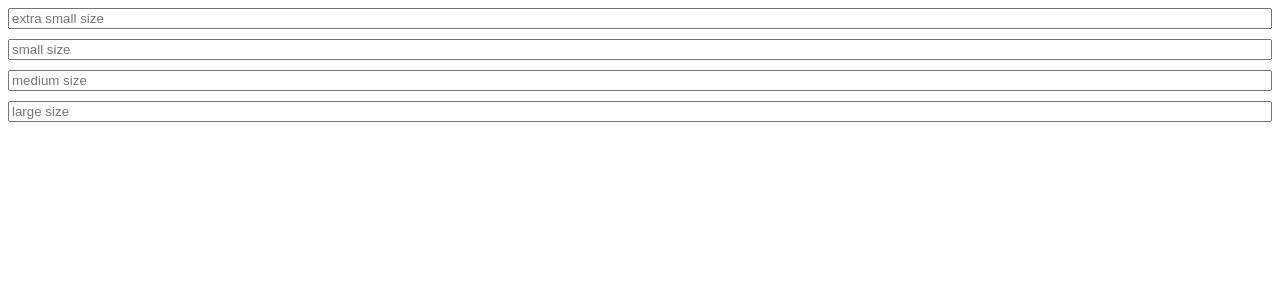
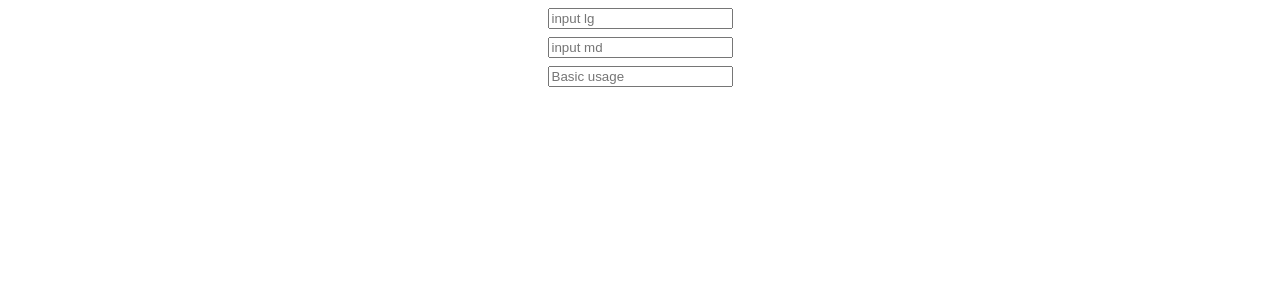
Before and after one commit to bislab-temporary/react-study-sugimizu, a React (Create React App) app in the folder todo-app/: page / in a window 1280 px wide. Shown: the top 300 px of the page. Built offline with nearby package versions, Linux system fonts and the light colour scheme.

Commit message:
style: 入力欄のサイズ感の調整

```diff
--- a/todo-app/src/component/InputBar.tsx
+++ b/todo-app/src/component/InputBar.tsx
@@ -1,14 +1,12 @@
-import React from "react"
-import { Input, Stack } from "@chakra-ui/react"
+import { Input, VStack } from "@chakra-ui/react"
 
 const InputBar = ()=> {
-    return (
-        <Stack spacing={10}>
-            <Input placeholder="extra small size" size="xs" />
-            <Input placeholder="small size" size="sm" />
-            <Input placeholder="medium size" size="md" />
-            <Input placeholder="large size" size="lg" />
-        </Stack>
+  return (
+    <VStack>
+      <Input variant="outline" placeholder="input lg" size="lg"/>
+      <Input variant="outline" placeholder="input md" size="md"/>
+      <Input placeholder="Basic usage" />
+    </VStack>
     )
 }
 
```
